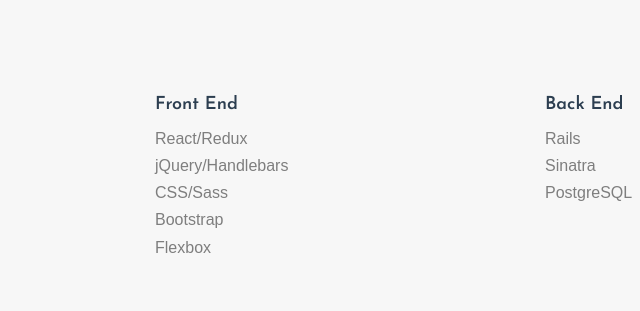
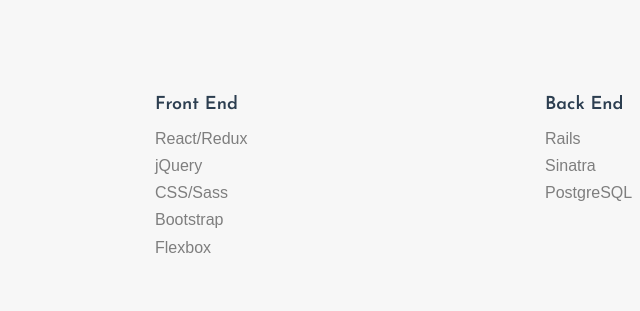
Before and after one commit to kevinYCKim33/kk_portfolio, a plain HTML site: page kevink/index.html in a window 1280 px wide. Shown: the part 1380-1691 px from the top of the page, 350-990 px from the left. Drawn offline with Linux system fonts and the light colour scheme; a web font is replaced by a local one.

Commit message:
fixed Handlebars

```diff
--- a/kevink/index.html
+++ b/kevink/index.html
@@ -158,7 +158,7 @@
 								<h6>Front End</h6>
 								<p>
                   React/Redux <br/>
-                  jQuery/Handlebars<br/>
+                  jQuery<br/>
                   CSS/Sass<br/>
                   Bootstrap<br/>
                   Flexbox
```
